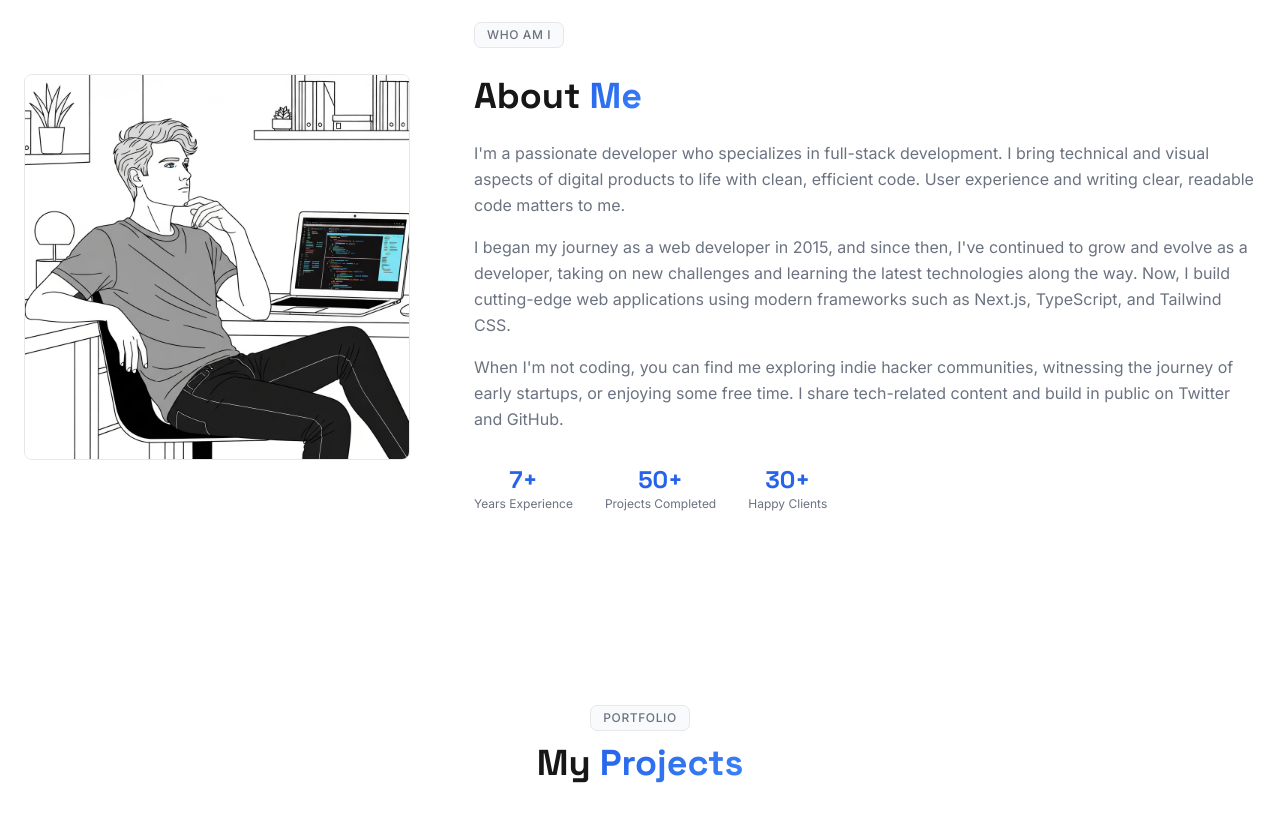
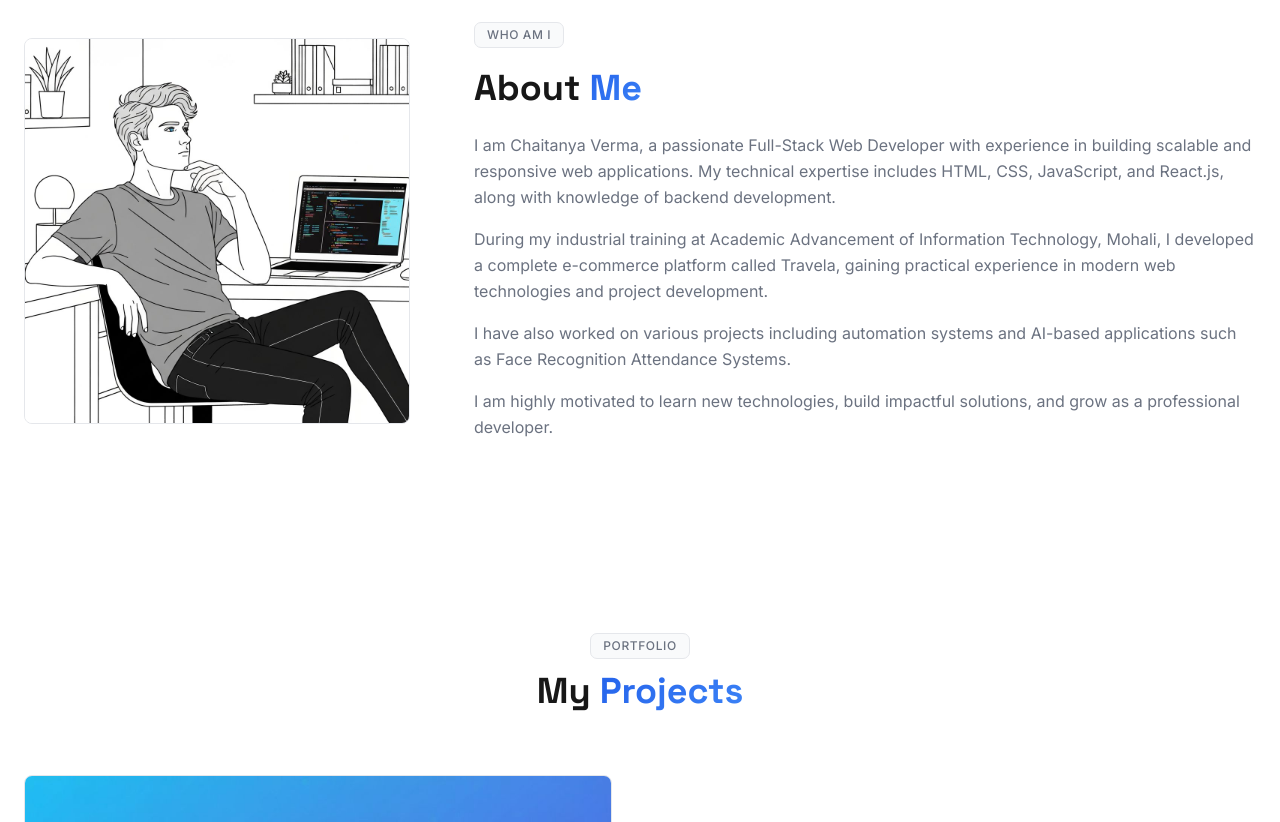
Before and after one commit to Chaitanya8464/Portfolio, a Next.js app: page / in a window 1280 px wide. Shown: the part 2180-3002 px from the top of the page. Built offline with nearby package versions, Linux system fonts and the light colour scheme.

Commit message:
fix: about and experions

```diff
--- a/components/about-section.tsx
+++ b/components/about-section.tsx
@@ -63,7 +63,7 @@ export function AboutSection() {
               className="mb-4"
               style={{ opacity: 0, transform: "translateY(24px)" }}
             >
-              <span className="mb-3 inline-block rounded-md border border-border bg-surface px-3 py-1 text-xs font-medium tracking-wider text-muted-foreground uppercase">
+              <span className="mb-1 inline-block rounded-md border border-border bg-surface px-3 py-1 text-xs font-medium tracking-wider text-muted-foreground uppercase">
                 Who am I
               </span>
             </div>
@@ -82,34 +82,17 @@ export function AboutSection() {
               style={{ opacity: 0, transform: "translateY(24px)" }}
             >
               <p className="text-base leading-relaxed">
-                {"I'm a passionate developer who specializes in full-stack development. I bring technical and visual aspects of digital products to life with clean, efficient code. User experience and writing clear, readable code matters to me."}
+                I am Chaitanya Verma, a passionate Full-Stack Web Developer with experience in building scalable and responsive web applications. My technical expertise includes HTML, CSS, JavaScript, and React.js, along with knowledge of backend development.
               </p>
               <p className="text-base leading-relaxed">
-                {"I began my journey as a web developer in 2015, and since then, I've continued to grow and evolve as a developer, taking on new challenges and learning the latest technologies along the way. Now, I build cutting-edge web applications using modern frameworks such as Next.js, TypeScript, and Tailwind CSS."}
+                During my industrial training at Academic Advancement of Information Technology, Mohali, I developed a complete e-commerce platform called Travela, gaining practical experience in modern web technologies and project development.
               </p>
               <p className="text-base leading-relaxed">
-                {"When I'm not coding, you can find me exploring indie hacker communities, witnessing the journey of early startups, or enjoying some free time. I share tech-related content and build in public on Twitter and GitHub."}
+                I have also worked on various projects including automation systems and AI-based applications such as Face Recognition Attendance Systems.
               </p>
-            </div>
-
-            {/* Stats */}
-            <div
-              data-about
-              className="mt-8 flex flex-wrap gap-8"
-              style={{ opacity: 0, transform: "translateY(24px)" }}
-            >
-              {[
-                { value: "7+", label: "Years Experience" },
-                { value: "50+", label: "Projects Completed" },
-                { value: "30+", label: "Happy Clients" },
-              ].map((stat) => (
-                <div key={stat.label} className="text-center">
-                  <div className="font-mono text-2xl font-bold text-primary">
-                    {stat.value}
-                  </div>
-                  <div className="text-xs text-muted-foreground">{stat.label}</div>
-                </div>
-              ))}
+              <p className="text-base leading-relaxed">
+                I am highly motivated to learn new technologies, build impactful solutions, and grow as a professional developer.
+              </p>
             </div>
           </div>
         </div>
```
